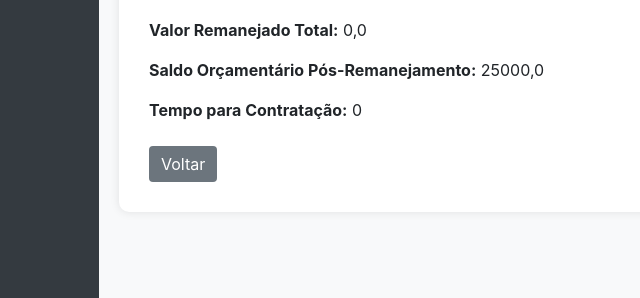
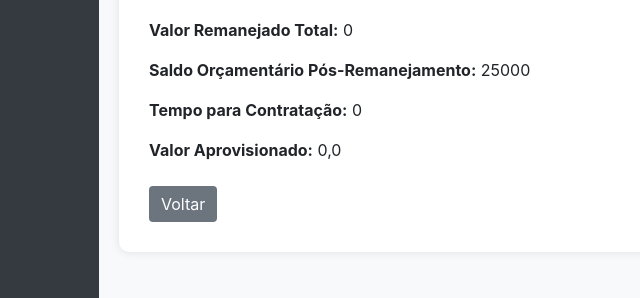
Before and after one commit to DaniloDalessandro/ccdop, a Django app: page /contratos/linhaorcamentaria/2/ in a window 1280 px wide. Shown: the part 502-800 px from the top of the page, without its empty margins (151-791 px from the left). Run offline with Django 5.2, Linux system fonts and the light colour scheme; data comes from the database, SQL or seed files in the repository; data that the repository does not hold is empty; some libraries are stand-ins or nearby versions.

Commit message:
ajuste em linhaorcamentaria

```diff
--- a/contract/models.py
+++ b/contract/models.py
@@ -3,6 +3,7 @@ from datetime import datetime
 from django.db.models import Sum
 from decimal import Decimal
 from django.utils import timezone
+from django.core.exceptions import ValidationError
 
 # ============================================================================================================
 
@@ -190,32 +191,30 @@ class OrcamentoExterno(models.Model):
 
 # ============================================================================================================
 
+from django.db import models
+from django.db.models import Sum
+from decimal import Decimal
+from datetime import datetime
+
 class LinhaOrcamentaria(models.Model):
     CLASSE_CHOICES = [
         ('A', 'OPEX'),
         ('B', 'CAPEX'),
     ]
-    classe = models.CharField(max_length=100, choices=CLASSE_CHOICES, blank=True, null=True,verbose_name='Tipo de linha')
+    classe = models.CharField(max_length=100, choices=CLASSE_CHOICES, blank=True, null=True, verbose_name='Tipo de linha')
 
     CUSTODESPESA_CHOICES = [
         ('A', 'Base Principal'),
         ('B', 'Serviços Especializados'),
         ('C', 'Despesas Compartilhadas'),
-        ('D', 'Máquinas e Equipamentos'),
-        ('E', 'Equip. de Informática'),
-        ('F', 'Software e Licenças'),
-        ('G', 'Input da Base Principal'),
-        ('H', 'Contribuições em Geral'),
-        ('I', 'Locação de Bens e Móveis'),
-        ('J', 'Fardamento e EPI'),
-        ('L', 'Assinaturas e Publicações'),
+        # Outros valores...
     ]
-    custo_despesa = models.CharField(max_length=100, choices=CUSTODESPESA_CHOICES,verbose_name='CUSTO/DESPESA')
+    custo_despesa = models.CharField(max_length=100, choices=CUSTODESPESA_CHOICES, verbose_name='CUSTO/DESPESA')
 
     centro_custo_gestor = models.ForeignKey(CentroDeCustoGestor, on_delete=models.SET_NULL, null=True, blank=True)
     centro_custo_solicitante = models.ForeignKey(CentroDeCustoSolicitante, on_delete=models.SET_NULL, null=True, blank=True)
-    descricao_resumida = models.CharField(max_length=255, null=True, blank=True,verbose_name='Finalidade')
-    objeto = models.CharField(max_length=255,blank=True,null=True,verbose_name='Objeto')
+    descricao_resumida = models.CharField(max_length=255, null=True, blank=True, verbose_name='Finalidade')
+    objeto = models.CharField(max_length=255, blank=True, null=True, verbose_name='Objeto')
 
     CLASSIFICACAO_CHOICES = [
         ('NOVO', 'NOVO'),
@@ -246,7 +245,8 @@ class LinhaOrcamentaria(models.Model):
     ]
     status_linha_orcamentaria = models.CharField(max_length=100, choices=STATUS_LINHA_ORCAMENTARIA_CHOICES, blank=True, null=True)
 
-    valor_aprovisionado =models.FloatField(default=0.0)
+    # Removendo o valor_aprovisionado do formulário de edição
+    _valor_aprovisionado = models.FloatField(default=0.0)
 
     TIPOCONTRATACAOPROVAVEL_CHOICES = [
         ('A', 'LICITAÇÃO'),
@@ -258,7 +258,7 @@ class LinhaOrcamentaria(models.Model):
         ('H', 'ACORDO DE COOPERAÇÃO'),
         ('I', 'APOSTILAMENTO'),
     ]
-    tipo_provavel_contratacao = models.CharField(max_length=100,choices=TIPOCONTRATACAOPROVAVEL_CHOICES)
+    tipo_provavel_contratacao = models.CharField(max_length=100, choices=TIPOCONTRATACAOPROVAVEL_CHOICES)
     valor_orcado = models.FloatField(default=0, blank=True, null=True)
 
     STATUSELABORACAOTR_CHOICES = [
@@ -295,18 +295,29 @@ class LinhaOrcamentaria(models.Model):
     status_contratacao = models.CharField(max_length=100, choices=STATUSCONTRATACAO_CHOICES, blank=True, null=True)
     obs_contrato = models.TextField(max_length=400, blank=True, null=True)
 
+    def update_valor_aprovisionado(self):
+        self._valor_aprovisionado = self.contrato.aggregate(total=Sum('valor_contrato'))['total'] or 0.0
+        self.save(update_fields=['_valor_aprovisionado'])
+
+    @property
+    def valor_aprovisionado(self):
+        return self._valor_aprovisionado
+
+    @property
+    def valor_utilizado(self):
+        return self.valor_aprovisionado
+
     @property
     def valor_remanejado_total(self):
-        remanejamentos_origem = self.remanejamentos_origem.aggregate(total=Sum('valor'))['total'] or Decimal('0.0')
-        remanejamentos_destino = self.remanejamentos_destino.aggregate(total=Sum('valor'))['total'] or Decimal('0.0')
+        remanejamentos_origem = self.remanejamentos_origem.aggregate(total=Sum('valor'))['total'] or Decimal(0.0)
+        remanejamentos_destino = self.remanejamentos_destino.aggregate(total=Sum('valor'))['total'] or Decimal(0.0)
         return remanejamentos_origem + remanejamentos_destino
 
     @property
     def saldo_orcamentario_pos_remanejamento(self):
-        valor_remanejado_origem = self.remanejamentos_origem.aggregate(total=Sum('valor'))['total'] or Decimal('0.0')
-        valor_remanejado_destino = self.remanejamentos_destino.aggregate(total=Sum('valor'))['total'] or Decimal('0.0')
-        valor_orcado_decimal = Decimal(self.valor_orcado)
-        saldo = valor_orcado_decimal + valor_remanejado_destino - valor_remanejado_origem
+        valor_remanejado_origem = self.remanejamentos_origem.aggregate(total=Sum('valor'))['total'] or Decimal(0.0)
+        valor_remanejado_destino = self.remanejamentos_destino.aggregate(total=Sum('valor'))['total'] or Decimal(0.0)
+        saldo = Decimal(self.valor_orcado) + valor_remanejado_destino - valor_remanejado_origem - Decimal(self.valor_utilizado)
         return saldo
 
     @property
@@ -323,6 +334,7 @@ class LinhaOrcamentaria(models.Model):
         verbose_name = 'Linha Orçamentária'
         verbose_name_plural = 'Linhas Orçamentárias'
 
+
 # ============================================================================================================
 
 class Remanejamento(models.Model):
@@ -332,6 +344,24 @@ class Remanejamento(models.Model):
     data_remanejamento = models.DateTimeField(default=timezone.now)
     motivo = models.TextField()
 
+    def clean(self):
+        saldo_disponivel = Decimal(self.linha_origem.valor_orcado) - Decimal(self.linha_origem.valor_aprovisionado)
+        if self.valor > saldo_disponivel:
+            raise ValidationError(f"O valor do remanejamento ({self.valor}) não pode exceder o saldo disponível ({saldo_disponivel}).")
+
+    def save(self, *args, **kwargs):
+        # Executar validações antes de salvar
+        self.clean()
+
+        if not self.pk:  # Novo remanejamento
+            self.linha_origem.valor_orcado -= self.valor
+            self.linha_origem.save()
+
+            self.linha_destino.valor_orcado += self.valor
+            self.linha_destino.save()
+
+        super().save(*args, **kwargs)
+
     def __str__(self):
         return f"Remanejamento de {self.valor} de {self.linha_origem} para {self.linha_destino} em {self.data_remanejamento}"
 
@@ -339,29 +369,25 @@ class Remanejamento(models.Model):
         verbose_name = 'Remanejamento'
         verbose_name_plural = 'Remanejamentos'
 
-    def save(self, *args, **kwargs):
-        if not self.pk:
-            self.linha_origem.valor_orcado -= self.valor
-            self.linha_origem.save()
-
-            self.linha_destino.valor_orcado += self.valor
-            self.linha_destino.save()
-        super().save(*args, **kwargs)
 
 # ============================================================================================================
 
 class Contrato(models.Model):
-    linha_orcamentaria = models.ForeignKey('LinhaOrcamentaria', on_delete=models.PROTECT,related_name='contrato')
+    linha_orcamentaria = models.ForeignKey('LinhaOrcamentaria', on_delete=models.PROTECT, related_name='contrato')
     numero_protocolo = models.CharField(max_length=7, unique=True, blank=True)
-    data_assinatura = models.DateField(null=True,blank=True)
-    data_vencimento = models.DateField(null=True,blank=True)
+    data_assinatura = models.DateField(null=True, blank=True)
+    data_vencimento = models.DateField(null=True, blank=True)
     fical_principal = models.ForeignKey('Colaborador', on_delete=models.PROTECT, related_name='contratos_fiscal_principal', verbose_name='Fiscal Principal')
     fical_substituto = models.ForeignKey('Colaborador', on_delete=models.PROTECT, related_name='contratos_fiscal_substituto', verbose_name='Fiscal Substituto')
+    valor_contrato = models.DecimalField(max_digits=10, decimal_places=2)
 
     def save(self, *args, **kwargs):
-        if not self.numero_protocolo:
-            self.numero_protocolo = self.generate_protocolo()
         super().save(*args, **kwargs)
+        self.linha_orcamentaria.update_valor_aprovisionado()
+
+    def delete(self, *args, **kwargs):
+        super().delete(*args, **kwargs)
+        self.linha_orcamentaria.update_valor_aprovisionado()
 
     def generate_protocolo(self):
         year_suffix = timezone.now().year % 100
@@ -376,7 +402,7 @@ class Contrato(models.Model):
         return f"{new_sequence}/{year_suffix}"
 
     def __str__(self):
-        return self.numero_contrato
+        return self.numero_protocolo
 
 # ============================================================================================================
 
@@ -387,6 +413,6 @@ class Aditivo(models.Model):
     justificativa = models.CharField(max_length=150)
 
     def __str__(self):
-        return f'Aditivo {self.id} - Contrato {self.contrato.numero_contrato}'
+        return f'Aditivo {self.id} - Contrato {self.contrato.numero_protocolo}'
 
 # ============================================================================================================
--- a/contract/templates/linhaorcamentaria_detail.html
+++ b/contract/templates/linhaorcamentaria_detail.html
@@ -81,6 +81,9 @@
             <div class="form-group">
                 <p><strong>Tempo para Contratação:</strong> {{ linhaorcamentaria.tempo_para_contratacao }}</p>
             </div>
+            <div class="form-group">
+                <p><strong>Valor Aprovisionado:</strong> {{ linhaorcamentaria.valor_aprovisionado }}</p>
+            </div>
         </div>
 
         <div class="details-footer mt-4">
--- a/contract/views.py
+++ b/contract/views.py
@@ -238,8 +238,12 @@ class LinhaOrcamentariaListView(ListView):
     context_object_name = 'linhaorcamentarias'
     paginate_by = 10
 
-    def get_queryset(self):
-        return LinhaOrcamentaria.objects.all()
+    def get_context_data(self, **kwargs):
+        context = super().get_context_data(**kwargs)
+        for linha in context['linhaorcamentarias']:
+            # Cálculo de propriedades adicionais, se necessário
+            linha.saldo_disponivel = linha.valor_orcado - linha.valor_aprovisionado
+        return context
 
 class LinhaOrcamentariaDetailView(DetailView):
     model = LinhaOrcamentaria
@@ -249,22 +253,21 @@ class LinhaOrcamentariaDetailView(DetailView):
     def get_context_data(self, **kwargs):
         context = super().get_context_data(**kwargs)
         linha = self.get_object()
-        # Não é necessário atribuir as propriedades; apenas acessá-las
-        context['valor_remanejado_total'] = linha.valor_remanejado_total
-        context['saldo_orcamentario_pos_remanejamento'] = linha.saldo_orcamentario_pos_remanejamento
+        # Calcular propriedades adicionais para exibição
+        context['saldo_disponivel'] = linha.valor_orcado - linha.valor_aprovisionado
         context['tempo_para_contratacao'] = linha.tempo_para_contratacao
         return context
 
 class LinhaOrcamentariaCreateView(CreateView):
     model = LinhaOrcamentaria
+    form_class = LinhaOrcamentariaForm
     template_name = 'linhaorcamentaria_form.html'
-    fields = '__all__'
     success_url = reverse_lazy('linhaorcamentaria_list')
 
 class LinhaOrcamentariaUpdateView(UpdateView):
     model = LinhaOrcamentaria
+    form_class = LinhaOrcamentariaForm
     template_name = 'linhaorcamentaria_form.html'
-    fields = '__all__'
     success_url = reverse_lazy('linhaorcamentaria_list')
 
 class LinhaOrcamentariaDeleteView(DeleteView):
```
Also changed, not shown: contract/forms.py (+26 -17 lines), contract/migrations/0016_contrato_valor_contrato_and_more.py (added), contract/migrations/0017_rename_valor_aprovisionado_linhaorcamentaria__valor_aprovisionado.py (added), db.sqlite3.
